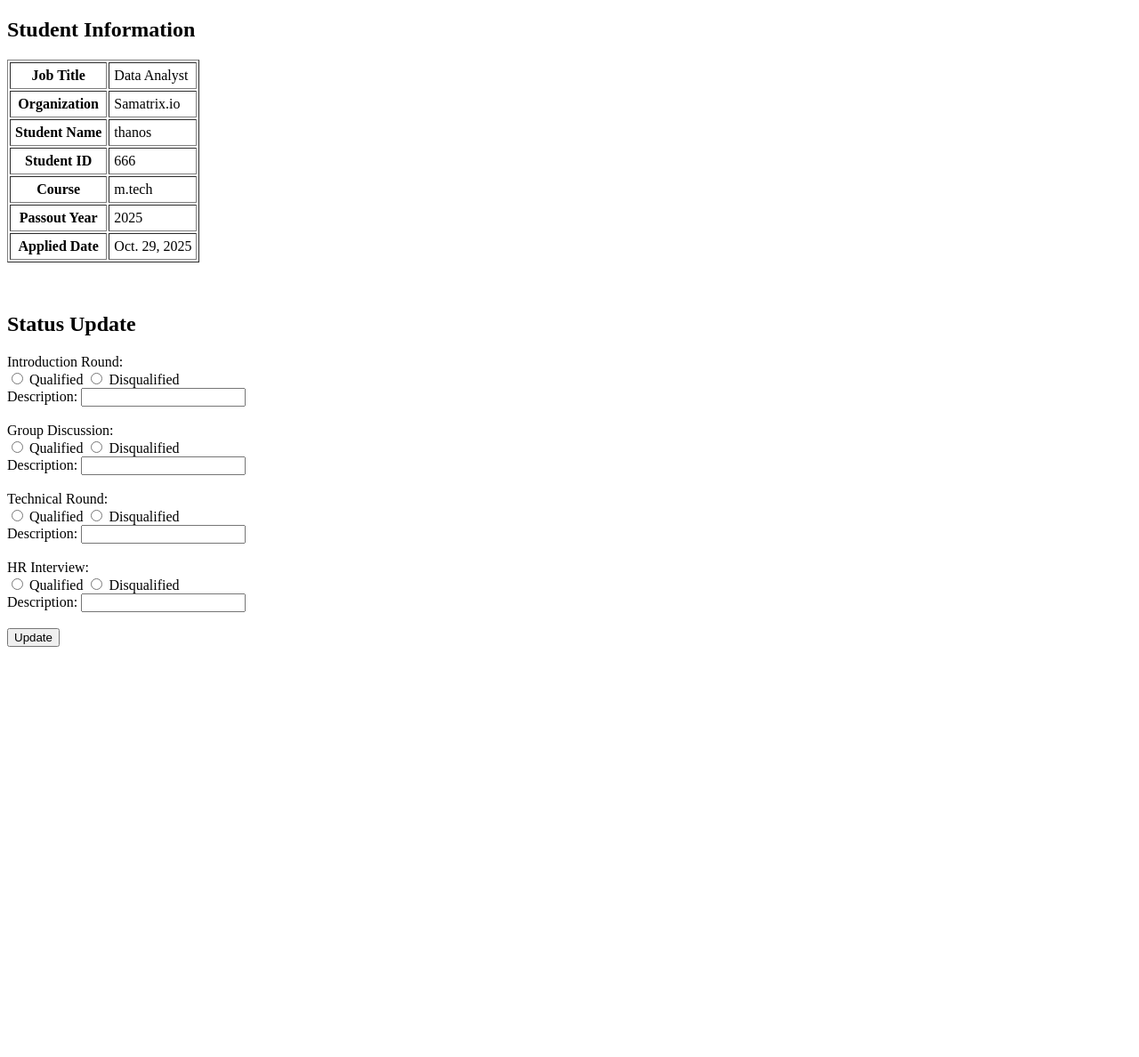
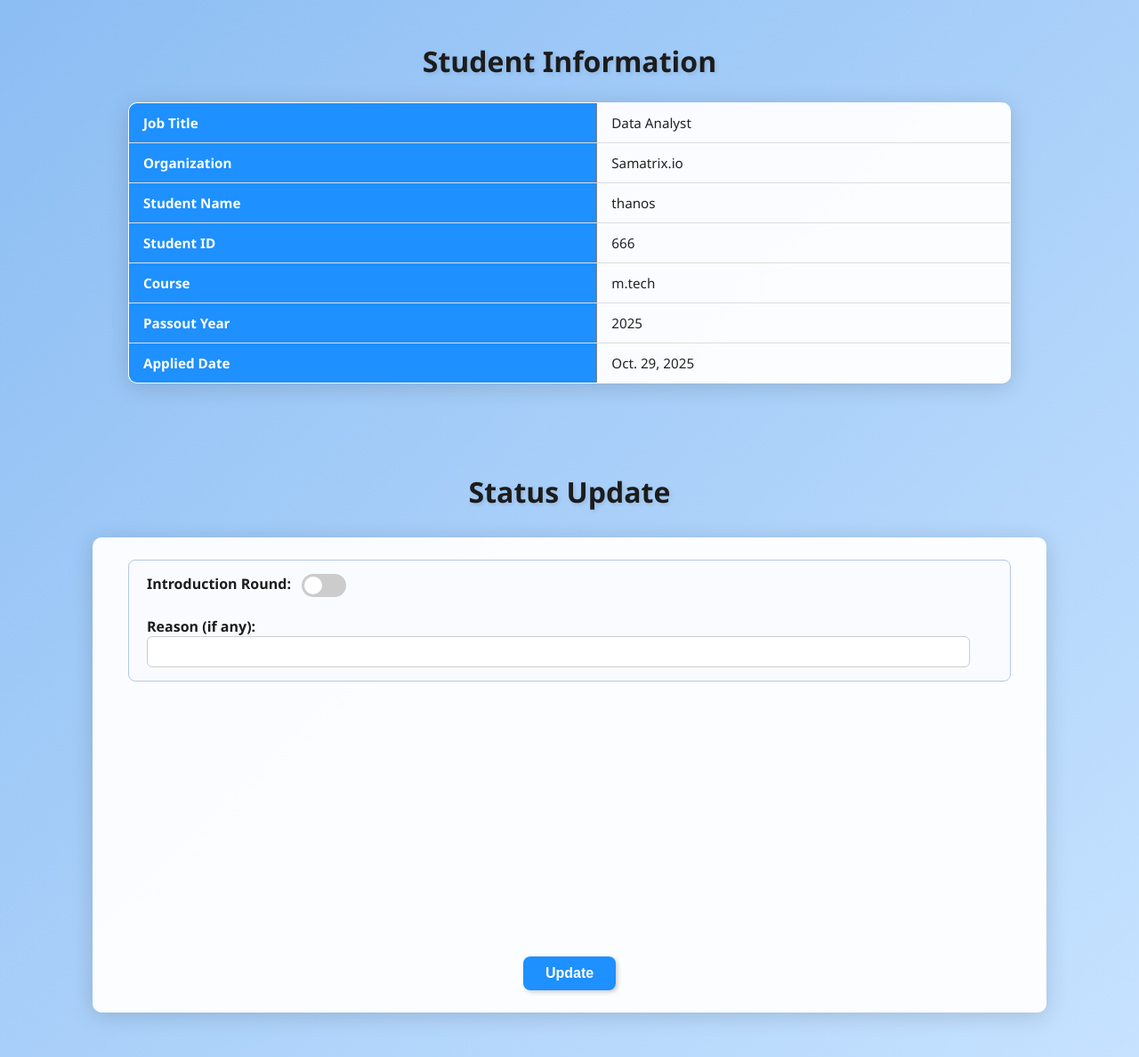
Before and after one commit to Kavishmudgal2025/Placement_Module, a Django app: a page that uses templates/status_update.html in a window 1280 px wide. Shown: the whole page at 89% size. Before the commit the page ends 727 px from the top, so only its background shows below. Run offline with Django 5.2, Linux system fonts and the light colour scheme; data comes from the database, SQL or seed files in the repository; both versions use the stored data as it was after the commit.

Commit message:
Update_stats is displayed

```diff
--- a/placement/views.py
+++ b/placement/views.py
@@ -548,6 +548,12 @@
     job = get_object_or_404(Job, job_id=job_id)
     applications = JobApplication.objects.filter(job_id=job)
 
+    status = ApplicationStatus.objects.filter(application__in=applications).select_related('application')
+    status_dict = {s.application.application_id: s for s in status}
+
+    for app in applications:
+        app.status = status_dict.get(app.application_id)
+
     return render(request, "applied_students_list.html", {"job": job, "applications": applications})
 
 def export_applied_students(request ,job_id):
--- a/static/CSS/applied_student_list.css
+++ b/static/CSS/applied_student_list.css
@@ -77,10 +77,9 @@
     text-align: left;
 }
 
-.student-table th,
-.student-table td {
+.student-table th, .student-table td {
     padding: 12px 15px;
-    border-bottom: 1px solid #ddd;
+    border-bottom: 1px solid #4f4d4b;
 }
 
 .student-table tbody tr:hover {
--- a/static/CSS/status_update.css
+++ b/static/CSS/status_update.css
@@ -0,0 +1,171 @@
+/* ===== Global ===== */
+body {
+    font-family: 'Segoe UI', Arial, sans-serif;
+    background: linear-gradient(135deg, #8cbdf3, #c6e2ff);
+    margin: 0;
+    padding: 20px;
+    min-height: 100vh;
+    color: #222;
+}
+
+/* ===== Header ===== */
+h2 {
+    text-align: center;
+    font-size: 2rem;
+    color: #1c1c1c;
+    margin-bottom: 25px;
+    text-shadow: 2px 2px 4px rgba(0,0,0,0.1);
+}
+
+/* ===== Student Info Table ===== */
+table {
+    width: 80%;
+    margin: 0 auto 30px;
+    border-collapse: collapse;
+    background: rgba(255, 255, 255, 0.95);
+    border-radius: 10px;
+    box-shadow: 0 4px 25px rgba(0,0,0,0.15);
+    overflow: hidden;
+}
+
+th, td {
+    padding: 12px 16px;
+    text-align: left;
+    border-bottom: 1px solid #ddd;
+    font-size: 0.95rem;
+}
+
+th {
+    background-color: #1e90ff;
+    color: #fff;
+    font-weight: 600;
+}
+
+tr:hover {
+    background-color: #f1f8ff;
+    transition: background-color 0.3s ease;
+}
+
+/* ===== Form Container ===== */
+form {
+    width: 80%;
+    margin: 30px auto;
+    background-color: rgba(255, 255, 255, 0.95);
+    padding: 25px 40px;
+    border-radius: 10px;
+    box-shadow: 0 4px 25px rgba(0,0,0,0.15);
+}
+
+/* ===== Section Boxes (Rounds) ===== */
+.round-system1,
+.round-system2,
+.round-system3,
+.round-system4 {
+    border: 1px solid #b5c8e6;
+    padding: 15px 20px;
+    margin-bottom: 20px;
+    border-radius: 8px;
+    background: #f9fbff;
+}
+
+label {
+    font-weight: 600;
+    color: #1c1c1c;
+    margin-right: 8px;
+    display: inline-block;
+}
+
+/* ===== Input Field ===== */
+input[type="text"] {
+    width: 95%;
+    padding: 8px 10px;
+    border: 1px solid #ccc;
+    border-radius: 6px;
+    outline: none;
+    font-size: 0.95rem;
+    transition: border-color 0.3s ease;
+}
+
+input[type="text"]:focus {
+    border-color: #1e90ff;
+}
+
+/* ===== Switch Button ===== */
+.switch {
+    position: relative;
+    display: inline-block;
+    width: 50px;
+    height: 26px;
+}
+
+.switch input {
+    opacity: 0;
+    width: 0;
+    height: 0;
+}
+
+.slider {
+    position: absolute;
+    cursor: pointer;
+    top: 0; left: 0; right: 0; bottom: 0;
+    background-color: #ccc;
+    transition: 0.3s;
+    border-radius: 26px;
+}
+
+.slider:before {
+    position: absolute;
+    content: "";
+    height: 20px;
+    width: 20px;
+    left: 3px;
+    bottom: 3px;
+    background-color: white;
+    transition: 0.3s;
+    border-radius: 50%;
+}
+
+input:checked + .slider {
+    background-color: #1e90ff;
+}
+
+input:checked + .slider:before {
+    transform: translateX(24px);
+}
+
+/* ===== Submit Button ===== */
+button[type="submit"] {
+    display: block;
+    margin: 25px auto 0;
+    padding: 10px 25px;
+    background-color: #1e90ff;
+    color: white;
+    border: none;
+    border-radius: 8px;
+    cursor: pointer;
+    font-size: 1rem;
+    font-weight: 600;
+    transition: background-color 0.3s ease, box-shadow 0.3s ease;
+    box-shadow: 2px 2px 5px rgba(0,0,0,0.2);
+}
+
+button[type="submit"]:hover {
+    background-color: #0c70d4;
+    box-shadow: 3px 3px 8px rgba(0,0,0,0.3);
+}
+
+/* ===== Responsive ===== */
+@media (max-width: 768px) {
+    table, form {
+        width: 95%;
+    }
+
+    th, td {
+        font-size: 0.85rem;
+        padding: 8px 10px;
+    }
+
+    button[type="submit"] {
+        width: 100%;
+    }
+}
--- a/static/Js/profile_update.js
+++ b/static/Js/profile_update.js
@@ -13,9 +13,7 @@
 // Toggle location input
 const panIndiaRadio = document.getElementById("PANLocation");
 const otherLocationRadio = document.getElementById("otherLocation");
-const locationInputContainer = document.getElementById(
-  "locationInputContainer"
-);
+const locationInputContainer = document.getElementById("locationInputContainer");
 
 panIndiaRadio.addEventListener("change", function () {
   if (this.checked) {
--- a/templates/status_update.html
+++ b/templates/status_update.html
@@ -26,42 +26,70 @@
         {% csrf_token %}
 
     <!-- Round 1 -->
-        <label>Introduction Round:</label><br>
-        <input type="radio" name="round1" value="qualified" {% if status.round1 == "qualified" %}checked{% endif %}> Qualified
-        <input type="radio" name="round1" value="disqualified" {% if status.round1 == "disqualified" %}checked{% endif %}> Disqualified
-    <br>
-        <label>Description:</label>
+        <div class="round-system1">
+        <label>Introduction Round:</label>
+        <label class="switch">
+            <input type="checkbox" name="round1" value="qualified" {% if status.round1 == "qualified" %}checked{% endif %}>
+            <span class="slider"></span>
+        </label>
+        <input type="hidden" name="round1_hidden" value="disqualified">
+
+    <br><br>
+        <label>Reason (if any):</label>
         <input type="text" name="des1" value="{{ status.reason1|default:'' }}">
-    <br><br>
+        </div>
+
+    <br><br><br>
 
     <!-- Round 2 -->
-        <label>Group Discussion:</label><br>
-        <input type="radio" name="round2" value="qualified" {% if status.round2 == "qualified" %}checked{% endif %}> Qualified
-        <input type="radio" name="round2" value="disqualified" {% if status.round2 == "disqualified" %}checked{% endif %}> Disqualified
-    <br>
-        <label>Description:</label>
+        <div class="round-system2">
+        <label>Technical Round:</label>
+        <label class="switch">
+            <input type="checkbox" name="round2" value="qualified" {% if status.round1 == "qualified" %}checked{% endif %}>
+            <span class="slider"></span>
+        </label>
+        <input type="hidden" name="round2_hidden" value="disqualified">
+
+    <br><br>
+        <label>Reason (if any):</label>
         <input type="text" name="des2" value="{{ status.reason2|default:'' }}">
-    <br><br>
+        </div>
+    <br><br><br>
 
     <!-- Round 3 -->
-        <label>Technical Round:</label><br>
-        <input type="radio" name="round3" value="qualified" {% if status.round3 == "qualified" %}checked{% endif %}> Qualified
-        <input type="radio" name="round3" value="disqualified" {% if status.round3 == "disqualified" %}checked{% endif %}> Disqualified
-    <br>
-        <label>Description:</label>
+        <div class="round-system3">
+        <label>Soft-skill Round:</label>
+        <label class="switch">
+            <input type="checkbox" name="round3" value="qualified" {% if status.round3 == "qualified" %}checked{% endif %}>
+            <span class="slider"></span>
+        </label>
+        <input type="hidden" name="round3_hidden" value="disqualified">
+
+    <br><br>
+        <label>Reason (if any):</label>
         <input type="text" name="des3" value="{{ status.reason3|default:'' }}">
-    <br><br>
+        </div>
+    <br><br><br>
 
     <!-- Round 4 -->
-        <label>HR Interview:</label><br>
-        <input type="radio" name="round4" value="qualified" {% if status.round4 == "qualified" %}checked{% endif %}> Qualified
-        <input type="radio" name="round4" value="disqualified" {% if status.round4 == "disqualified" %}checked{% endif %}> Disqualified
-    <br>
-        <label>Description:</label>
+        <div class="round-system4">
+        <label>HR Interview:</label>
+        <label class="switch">
+            <input type="checkbox" name="round4" value="qualified" {% if status.round4 == "qualified" %}checked{% endif %}>
+            <span class="slider"></span>
+        </label>
+        <input type="hidden" name="round4_hidden" value="disqualified">
+
+    <br><br>
+        <label>Reason (if any):</label>
         <input type="text" name="des4" value="{{ status.reason4|default:'' }}">
-    <br><br>
+        </div>
+    <br><br><br>
 
         <button type="submit">Update</button>
     </form>
+        <script src="{% static 'JS/status_update.js' %}">
+
+    </script>
 </body>
 </html>
```
Also changed, not shown: static/Js/status_update.js (added, +41 -0 lines), templates/applied_students_list.html (+18 -1 lines), db.sqlite3.
